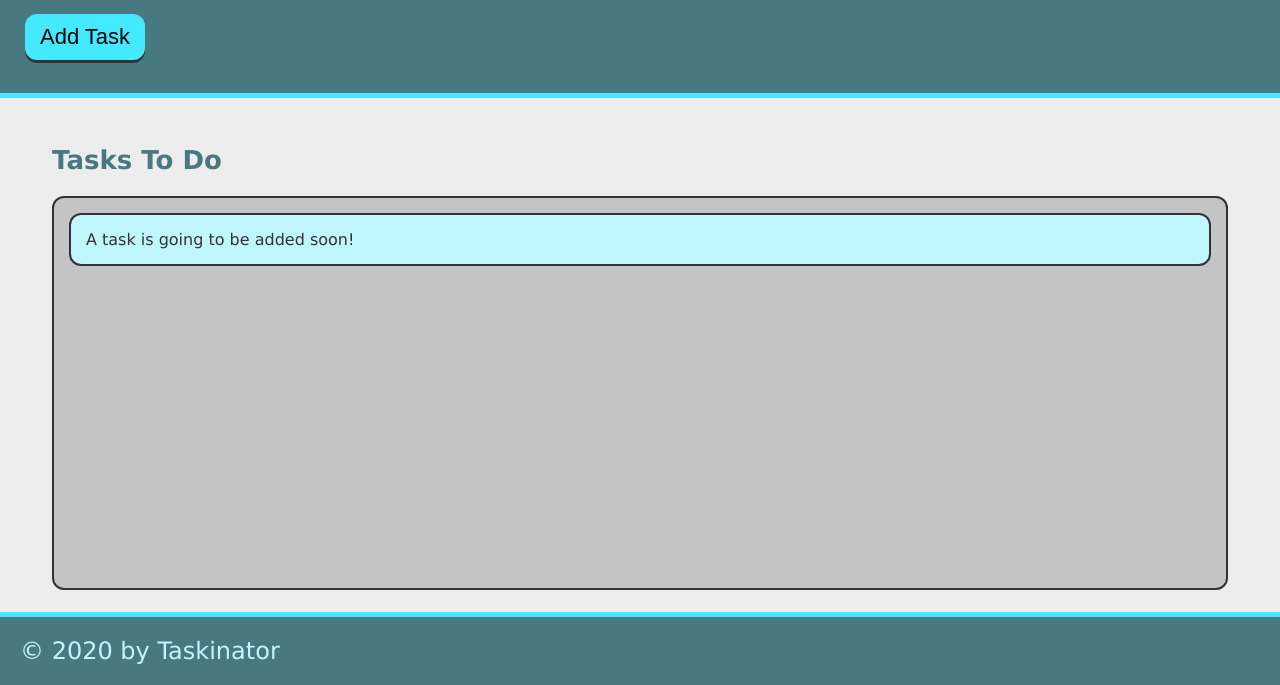
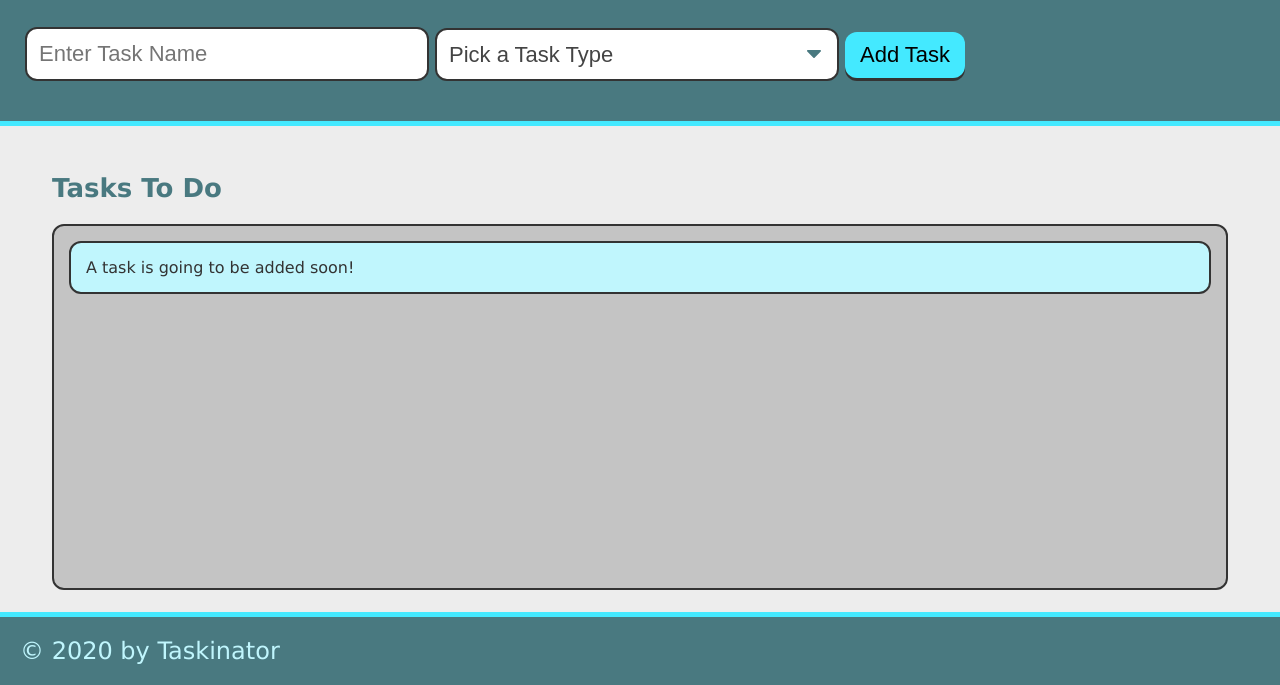
Before and after one commit to dmadon/taskinator, a plain HTML site: page index.html in a window 1280 px wide. Shown: the part 115-800 px from the top of the page. Drawn offline with Linux system fonts and the light colour scheme.

Commit message:
add form elements to header

```diff
--- a/index.html
+++ b/index.html
@@ -11,7 +11,22 @@
     <header>
         <h1 class="page-title">Taskinator</h1>
         <p>Click the button below to add a new task!</p>
-        <button class="btn" id="save-task">Add Task</button>
+        <form id="task-form">
+            <div class="form-group">
+                <input type="text" name="task-name" placeholder="Enter Task Name"/>
+            </div>
+            <div class="form-group">
+                <select name="task-type" class="select-dropdown">
+                    <option value="" disabled selected>Pick a Task Type</option>
+                    <option value="Print">Print</option>
+                    <option value="Web">Web</option>
+                    <option value="Mobile">Mobile</option>
+                </select>
+            </div>
+            <div class="form-group">
+                <button class="btn" id="save-task" type="submit">Add Task</button>
+            </div>
+        </form>
     </header>
 
     <main class="page-content">
```
